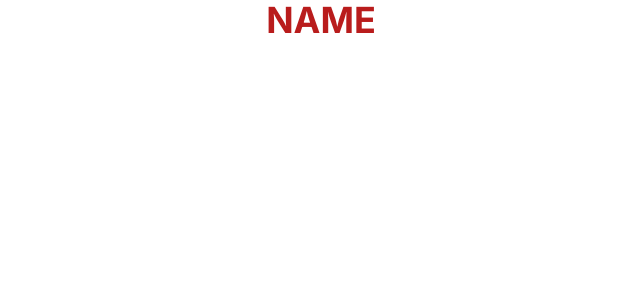
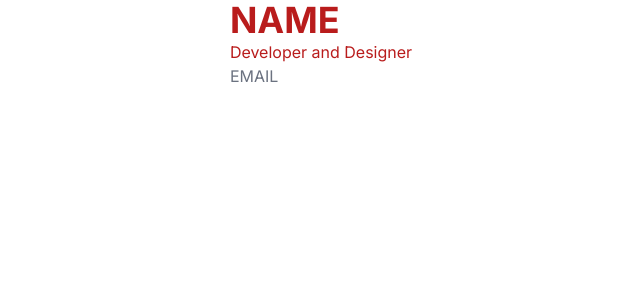
Before and after one commit to sebchi-crtl/seb-portfolio, a Next.js app: page / in a window 1280 px wide. Shown: the top 300 px of the page, without its empty margins (319-959 px from the left). Built offline with nearby package versions, Linux system fonts and the light colour scheme.

Commit message:
added h3 and p

```diff
--- a/components/header/Header.tsx
+++ b/components/header/Header.tsx
@@ -8,6 +8,12 @@ const Header = () => {
                     NAME
                     {/* text-gray-900 dark:text-gray-100 */}
                 </h1>
+                <h3>
+                    Developer and Designer
+                </h3>
+                <p className="text-gray-500 dark:text-gray-400">
+                    EMAIL
+                </p>
             </div>
         </section>
     );
```
